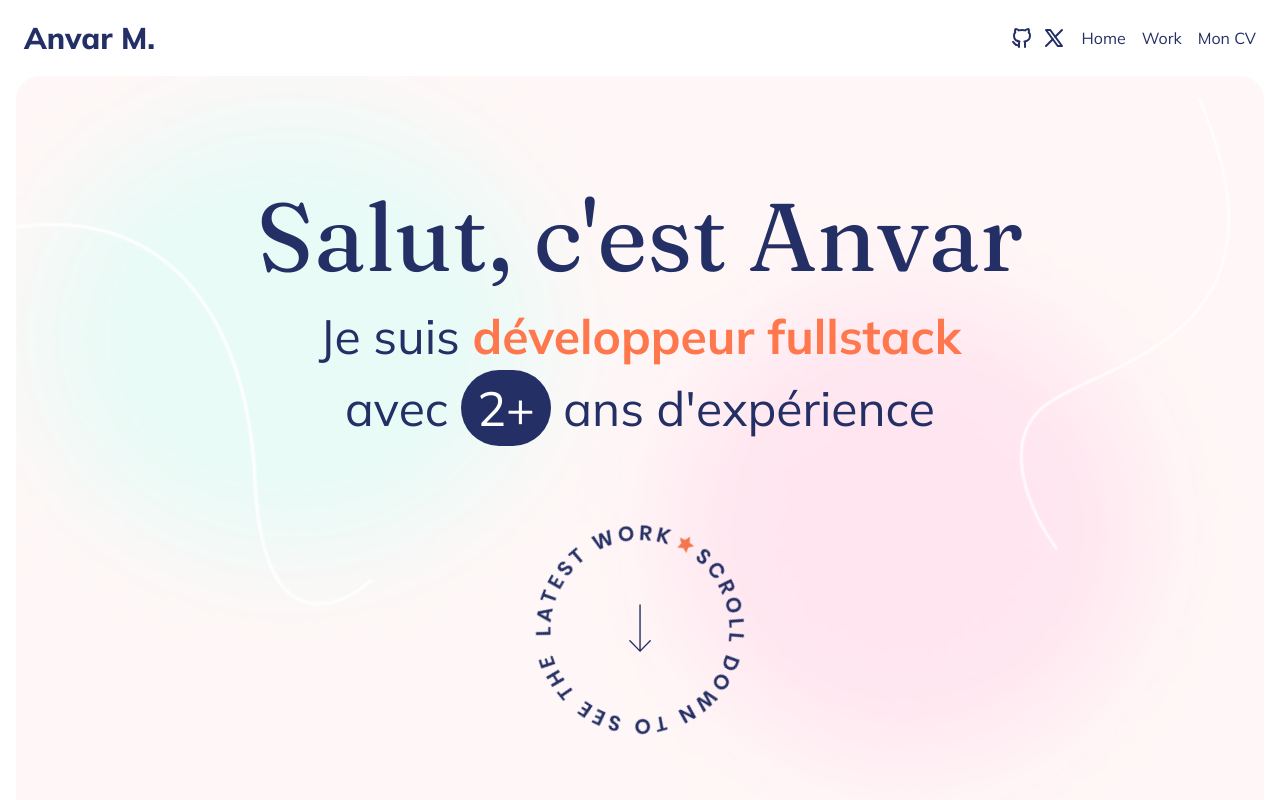
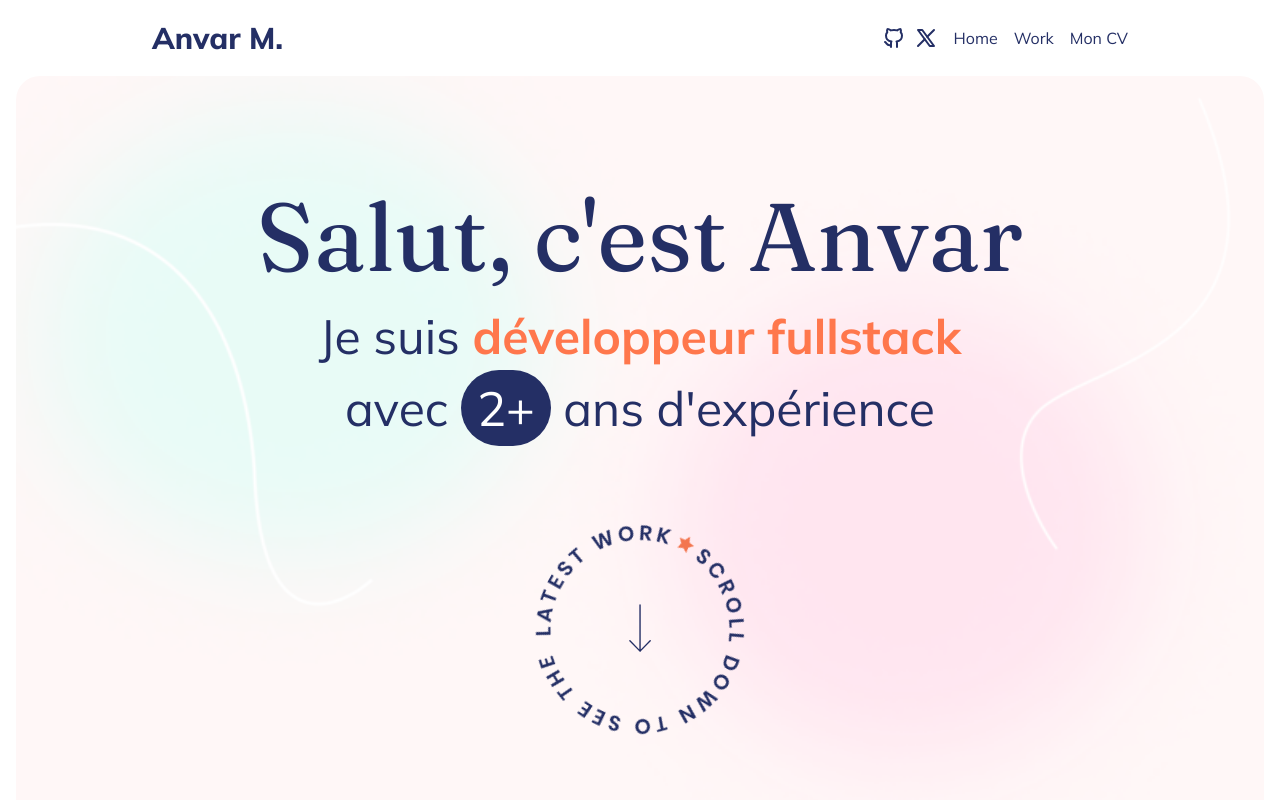
Before and after one commit to Anvar2742/portfolio, a React (Vite) app: page / in a window 1280 px wide. Shown: the top 800 px of the page. Built offline with nearby package versions, Linux system fonts and the light colour scheme.

Commit message:
header container

```diff
--- a/src/components/Navbar.jsx
+++ b/src/components/Navbar.jsx
@@ -15,7 +15,7 @@
 
     return (
         <header className="py-5" id="header" data-scroll-section>
-            <div className="maxW-5xl mx-auto px-6 xs:flex items-center justify-between gap-1">
+            <div className="max-w-5xl mx-auto px-6 xs:flex items-center justify-between gap-1">
                 <div className="flex items-center justify-between">
                     <Link
                         to={"/"}
```
